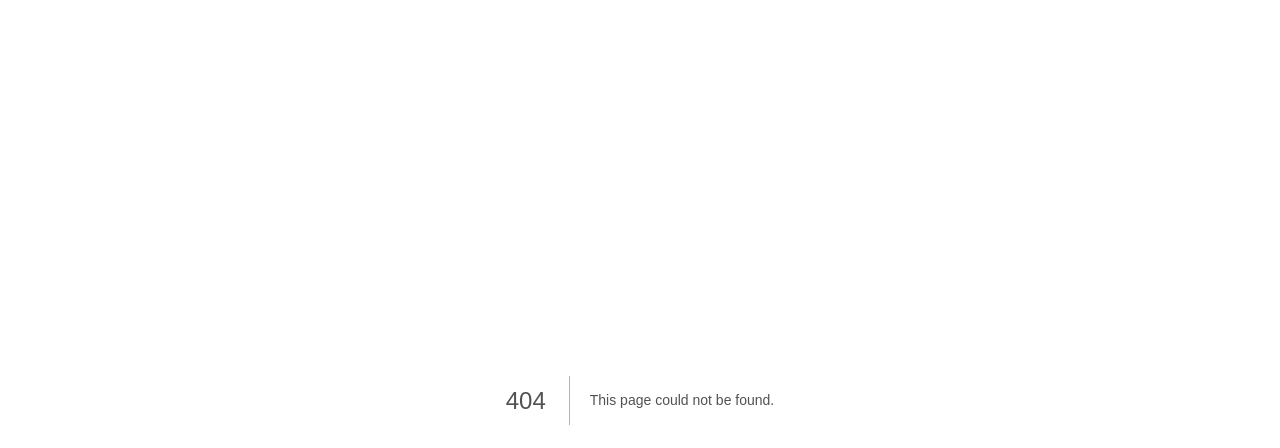
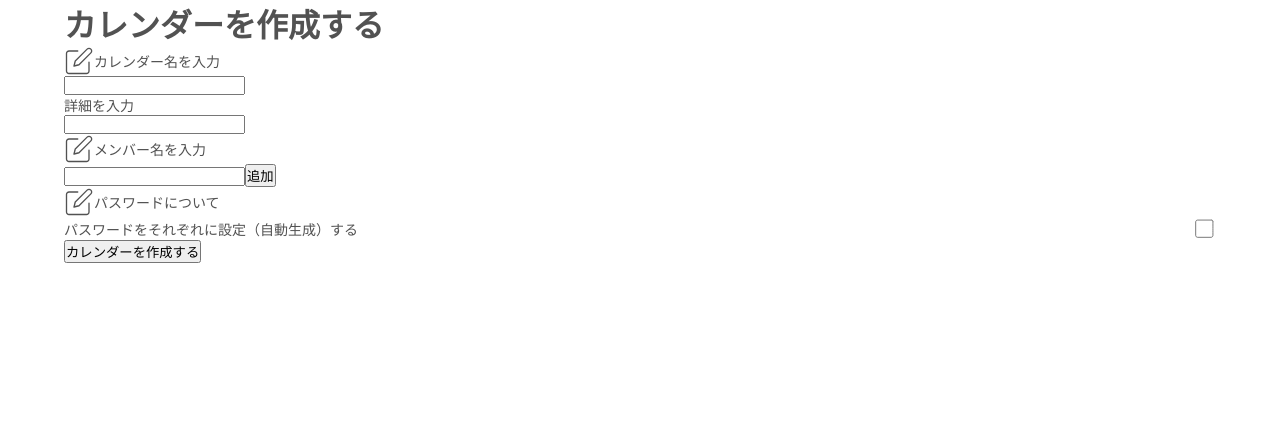
Before and after one commit to LiT-15th-geek/master, a Next.js app in the folder front/app/: page /createCalendar in a window 1280 px wide. Before the commit this address had no page. Shown: the top 448 px of the page. Built offline with nearby package versions, Linux system fonts and the light colour scheme.

Commit message:
feat:createCalendarFrame

```diff
--- /dev/null
+++ b/front/app/src/components/createCalendar.tsx/Label.tsx
@@ -0,0 +1,22 @@
+import React from "react";
+
+import Image from "next/image";
+import styles from "@/styles/CreateCalendar.module.css";
+
+type Props = {
+  children?: React.ReactNode;
+  href?: string;
+  title: string;
+};
+export const Label = (props: Props) => {
+  const { children, href, title } = props;
+  return (
+    <label>
+      <div className={styles.label}>
+        {href && <Image src={href} width={30} height={30} alt="edit_icon" />}
+        <p>{title}</p>
+      </div>
+      {children}
+    </label>
+  );
+};
--- /dev/null
+++ b/front/app/src/pages/createCalendar.tsx
@@ -0,0 +1,148 @@
+import React from "react";
+import styles from "@/styles/CreateCalendar.module.css";
+import Image from "next/image";
+import { useForm } from "react-hook-form";
+import { Label } from "@/components/createCalendar.tsx/Label";
+import { useFirebase } from "@/hooks/useFirebase";
+import { Modal } from "@/components/common/Modal";
+import { useModal } from "@/hooks/useModal";
+import {
+  CreateCalendarRequest,
+  CreateCalendarResponse,
+} from "@/types/createCalendar";
+import { useCustomRouter } from "@/hooks/useCustomRouter";
+
+type Inputs = {
+  name: string;
+  description: string;
+};
+const createCalendar = () => {
+  const { getUId } = useFirebase();
+
+  const {
+    handleSubmit,
+    register,
+    formState: { errors },
+  } = useForm<Inputs>();
+  const inputRef = React.useRef<HTMLInputElement>(null);
+  const [users, setUsers] = React.useState<string[]>([]);
+  const [isCheck, setIsCheck] = React.useState<boolean>(false);
+  const [request, setRequest] = React.useState<CreateCalendarRequest>();
+  const { isOpen, handleClose, handleOpen } = useModal();
+  const { routerPush } = useCustomRouter();
+
+  const handleSetUsers = (
+    e: React.MouseEvent<HTMLButtonElement, MouseEvent>
+  ) => {
+    e.preventDefault();
+    if (inputRef.current?.value) {
+      setUsers([...users, inputRef.current?.value]);
+      inputRef.current.value = "";
+    }
+  };
+  const onSubmit = async (data: Inputs) => {
+    if (errors.name || errors.description) return;
+    if (users.length === 0) return;
+    handleOpen();
+    setRequest({
+      team_title: data.name,
+      description: data.description,
+      is_private: isCheck,
+      nicknameArray: users,
+      user_id: await getUId(),
+    });
+  };
+
+  const handleCreateCalendar = async () => {
+    try {
+      const result = await fetch("", {
+        method: "POST",
+        headers: {
+          "Content-Type": "application/json",
+        },
+        body: JSON.stringify(request),
+      });
+      const json: CreateCalendarResponse = await result.json();
+      if (json) {
+        handleClose();
+        routerPush(`/createCalendar/${json.calendar_id}`);
+        return;
+      }
+    } catch (e) {
+      console.log(e);
+    }
+  };
+  return (
+    <div>
+      <Modal isOpen={isOpen} handleClose={handleClose}>
+        <div className={styles.modalBody}>
+          <p>カレンダーを作成しますか？</p>
+          <div>
+            <button onClick={handleCreateCalendar}>作成する</button>
+            <button onClick={handleClose}>作成しない</button>
+          </div>
+        </div>
+      </Modal>
+      <h1>カレンダーを作成する</h1>
+      <div className={styles.container}>
+        <form onSubmit={handleSubmit(onSubmit)} className={styles.form}>
+          <Label title="カレンダー名を入力" href={"/image/edit.svg"}>
+            <input type="text" {...register("name", { required: true })} />
+          </Label>
+          {errors.name && <span>This field is required</span>}
+          <label>
+            <p>詳細を入力</p>
+            <input
+              type="text"
+              {...register("description", { required: true })}
+            />
+          </label>
+
+          <Label href="/image/edit.svg" title="メンバー名を入力" />
+          {users.map((user, index) => {
+            return (
+              <div key={index + 1} className={styles.label}>
+                <Image
+                  src="/image/edit.svg"
+                  width={30}
+                  height={30}
+                  alt="edit_icon"
+                />
+                <p>{user}</p>
+              </div>
+            );
+          })}
+          <div>
+            <input type="text" ref={inputRef} />
+            <button
+              onClick={(e) => {
+                handleSetUsers(e);
+              }}
+            >
+              追加
+            </button>
+          </div>
+          {errors.description && <span>This field is required</span>}
+          <Label title="パスワードについて" href="/image/edit.svg" />
+          <div className={styles.passwordBox}>
+            <p>パスワードをそれぞれに設定（自動生成）する</p>
+            <Image
+              src={isCheck ? "/image/checkedbox.svg" : "/image/checkbox.svg"}
+              width={23}
+              height={23}
+              alt="edit_icon"
+              onClick={() => {
+                setIsCheck(!isCheck);
+              }}
+            />
+          </div>
+          <button type="submit" className={styles.submit_button}>
+            カレンダーを作成する
+          </button>
+        </form>
+      </div>
+    </div>
+  );
+};
+
+export default createCalendar;
--- /dev/null
+++ b/front/app/src/styles/CreateCalendar.module.css
@@ -0,0 +1,10 @@
+.label {
+  display: flex;
+  align-items: center;
+}
+.passwordBox{
+    display: flex;
+    align-items: center;
+    justify-content: space-between;
+    gap: 20px;
+}
--- /dev/null
+++ b/front/app/src/types/createCalendar.ts
@@ -0,0 +1,12 @@
+export type CreateCalendarRequest = {
+  team_title: string;
+  description: string;
+  is_private: boolean;
+  nicknameArray: string[];
+  user_id: string;
+};
+
+export type CreateCalendarResponse = {
+  state: boolean;
+  calendar_id?: number;
+};
```
Also changed, not shown: front/app/public/image/checkbox.svg (added), front/app/public/image/checkedbox.svg (added).
